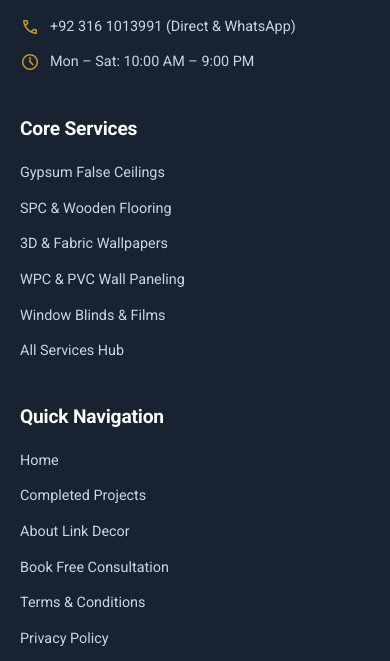
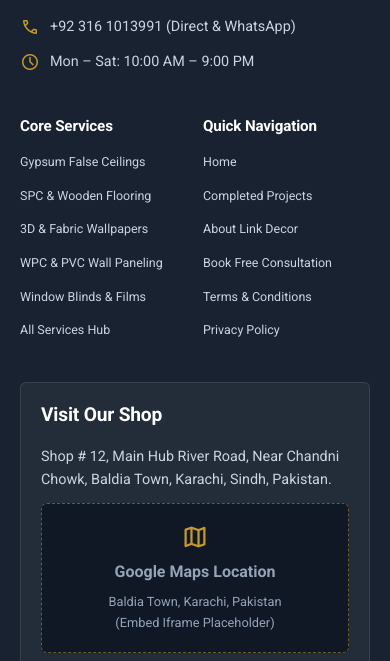
Before and after one commit to M-AmmarHamza/link-decor-interior-designing, a website built with Vite: page about.html in a window 390 px wide. Shown: the part 3019-3680 px from the top of the page. Built offline with nearby package versions, Linux system fonts and the light colour scheme.

Commit message:
feat(ui): 2-column mobile footer menu for Core Services and Quick Navigation

```diff
--- a/about.html
+++ b/about.html
@@ -151,7 +151,9 @@
         </div>
       </div>
 
-      <div class="footer-col">
+      <!-- 2-Column Grid Container for Mobile Side-by-Side Menu -->
+      <div class="footer-nav-group grid grid-cols-2 gap-4">
+        <div class="footer-col">
         <h4>Core Services</h4>
         <ul class="footer-links">
           <li><a href="/services/ceilings">Gypsum False Ceilings</a></li>
@@ -162,8 +164,7 @@
           <li><a href="/services">All Services Hub</a></li>
         </ul>
       </div>
-
-      <div class="footer-col">
+        <div class="footer-col">
         <h4>Quick Navigation</h4>
         <ul class="footer-links">
           <li><a href="/">Home</a></li>
@@ -173,6 +174,7 @@
           <li><a href="/terms">Terms &amp; Conditions</a></li>
           <li><a href="/privacy-policy">Privacy Policy</a></li>
         </ul>
+      </div>
       </div>
 
       <div class="footer-col">
--- a/styles.css
+++ b/styles.css
@@ -1093,6 +1093,31 @@
   gap: 0.75rem !important;
 }
 
+
+.grid {
+  display: grid !important;
+}
+
+.grid-cols-2 {
+  grid-template-columns: repeat(2, minmax(0, 1fr)) !important;
+}
+
+.gap-4 {
+  gap: 1rem !important;
+}
+
+.col-span-full {
+  grid-column: 1 / -1 !important;
+}
+
+.text-sm {
+  font-size: 0.875rem !important;
+}
+
+.text-xs {
+  font-size: 0.75rem !important;
+}
+
 /* Footer Section */
 .site-footer {
   background-color: var(--primary);
@@ -1104,10 +1129,16 @@
 
 .footer-top {
   display: grid;
-  grid-template-columns: 1.5fr 1fr 1fr 1.6fr;
+  grid-template-columns: 1.4fr 2fr 1.6fr;
   gap: 40px;
   padding-bottom: 50px;
   border-bottom: 1px solid rgba(255, 255, 255, 0.12);
+}
+
+.footer-nav-group {
+  display: grid;
+  grid-template-columns: 1fr 1fr;
+  gap: 30px;
 }
 
 .footer-col h3, .footer-col h4 {
@@ -1361,6 +1392,34 @@
   }
   .footer-top {
     grid-template-columns: 1fr;
+    gap: 32px;
+  }
+  .footer-brand {
+    width: 100%;
+  }
+  .footer-nav-group {
+    display: grid;
+    grid-template-columns: 1fr 1fr;
+    gap: 16px;
+    width: 100%;
+    box-sizing: border-box;
+  }
+  .footer-nav-group .footer-col {
+    width: 100%;
+    min-width: 0;
+  }
+  .footer-nav-group .footer-col h4 {
+    font-size: 1.05rem;
+    margin-bottom: 12px;
+  }
+  .footer-nav-group .footer-links li {
+    margin-bottom: 8px;
+  }
+  .footer-nav-group .footer-links a {
+    font-size: 0.84rem;
+    line-height: 1.35;
+    gap: 4px;
+    word-break: break-word;
   }
   .form-row {
     grid-template-columns: 1fr;
@@ -1381,3 +1440,16 @@
     right: 20px;
   }
 }
+
+@media (max-width: 480px) {
+  .footer-nav-group {
+    gap: 12px;
+  }
+  .footer-nav-group .footer-col h4 {
+    font-size: 0.95rem;
+  }
+  .footer-nav-group .footer-links a {
+    font-size: 0.78rem; /* text-xs */
+    line-height: 1.3;
+  }
+}
```
Also changed, not shown: contact.html (+5 -3 lines), index.html (+5 -3 lines), privacy-policy.html (+5 -3 lines), services.html (+5 -3 lines), services/ceilings.html (+5 -3 lines), services/flooring.html (+5 -3 lines), services/wall-paneling.html (+5 -3 lines), services/wallpapers.html (+5 -3 lines), services/window-blinds.html (+5 -3 lines), terms.html (+5 -3 lines).
